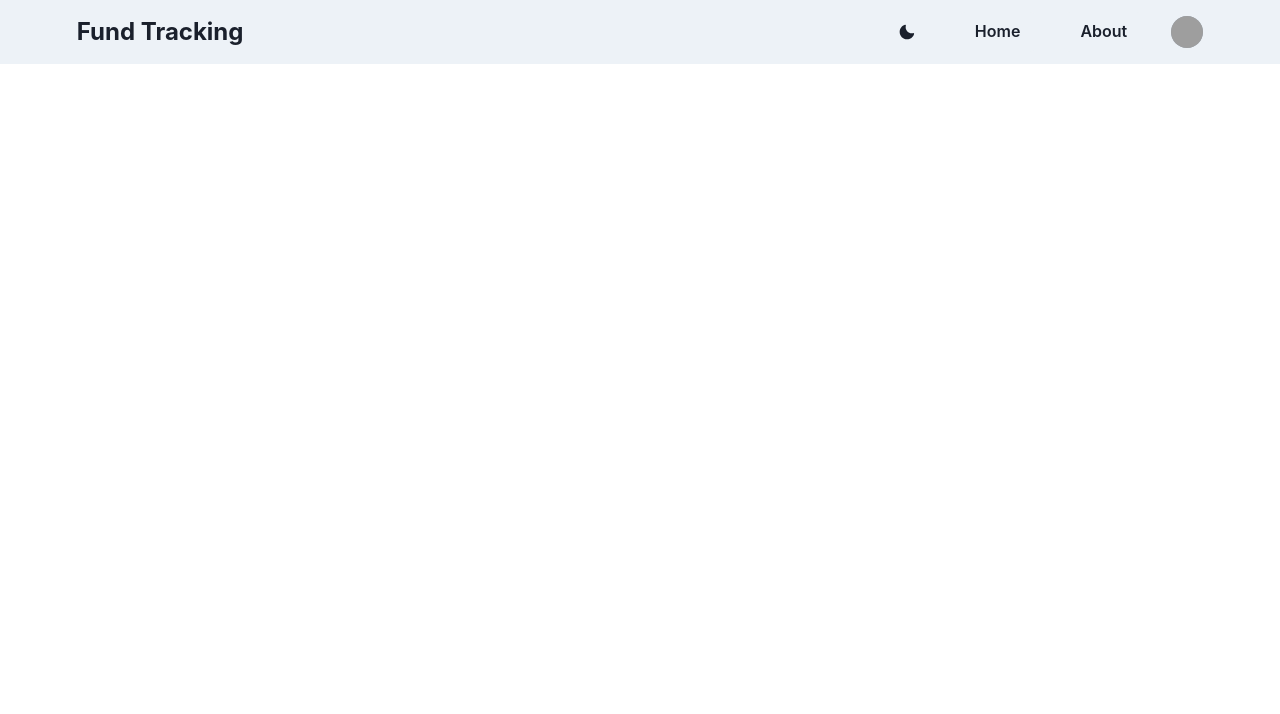
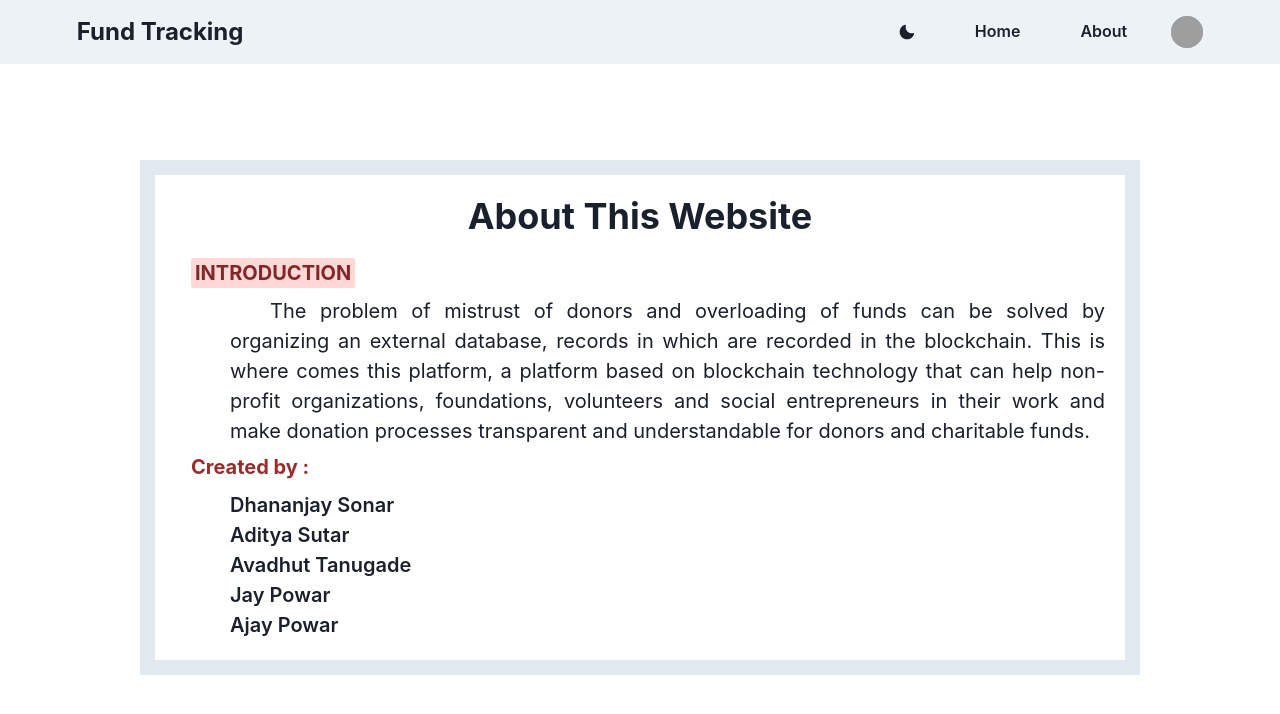
Before and after one commit to mrwhoknows55/charity-fund-tracker-webapp, a React (Create React App) app: page /about in a window 1280 px wide. Shown: the top 714 px of the page. Built offline with nearby package versions, Linux system fonts and the light colour scheme; grey boxes are pictures that could not be loaded.

Commit message:
About page and Updated onClick Event of charity tax certificate button

```diff
--- a/src/Components/About.js
+++ b/src/Components/About.js
@@ -1,14 +1,33 @@
 import React, { Component } from 'react';
-import { VStack } from '@chakra-ui/react';
+import {
+  VStack,Heading, Box, Image, Flex, Badge, Text} from '@chakra-ui/react';
 
 class Home extends Component {
   render() {
     return (<>
-      <VStack spacing={8}>
-        <h1>About Page</h1>
-        <hr />
-      </VStack>
-    </>);
+    <VStack spacing={8}>
+      <Box p="5" maxW="1000px" borderWidth="15px"  marginTop={'20vh'} borderColor={'lightteal'}>
+        <Heading mb={5}>About This Website</Heading>
+        <Flex align="z" mt={2}>
+          <Badge fontSize="xl" ml={4} colorScheme="red" >Introduction</Badge>
+        </Flex>
+        <Text mt={2} ml={55} textAlign="justify">
+        &emsp;&emsp;The problem of mistrust of donors and overloading of funds can be solved by organizing an external database, records in which are recorded in the blockchain.
+        This is where comes this platform, a platform based on blockchain technology that can help non-profit organizations, foundations, volunteers and social entrepreneurs in their work and make donation processes transparent and understandable for donors and charitable funds.
+        </Text>
+        <Text mt={2} ml={4} textAlign="left" fontSize="Med" fontWeight="bold" lineHeight="short" color="red.700">
+          Created by :
+        </Text>
+        <Text mt={2} ml={55} fontWeight="semibold" textAlign="justify">
+          Dhananjay Sonar<br/>
+          Aditya Sutar<br/>
+          Avadhut Tanugade<br/>
+          Jay Powar<br/>
+          Ajay Powar<br/>
+        </Text>
+      </Box>
+    </VStack>
+  </>);
   }
 }
 
--- a/src/Components/CharityDetails.js
+++ b/src/Components/CharityDetails.js
@@ -55,9 +55,9 @@ function CharityDetails() {
   function viewCertDoc(e) {
     e.preventDefault();
     if (charity.charityDetails && charity.charityDetails.tax_exc_cert) {
-      const fileURI = charity.charityDetails.tax_exc_cert.replace('data:application/pdf;base64,', '');
-      let pdfWindow = window.open('');
-      pdfWindow.document.write('<iframe width=\'100%\' height=\'100%\' src=\'data:application/pdf;base64, ' + encodeURI(fileURI) + '\'></iframe>');
+      // const fileURI = charity.charityDetails.tax_exc_cert.replace('data:application/pdf;base64,', '');
+       window.open(charity.charityDetails.tax_exc_cert,"_blank");
+      // pdfWindow.document.write('<iframe width=\'100%\' height=\'100%\' src=\'data:application/pdf;base64, ' + encodeURI(fileURI) + '\'></iframe>');
     } else {
       window.alert('Tax Exemption Certificate Not Available');
     }
```
